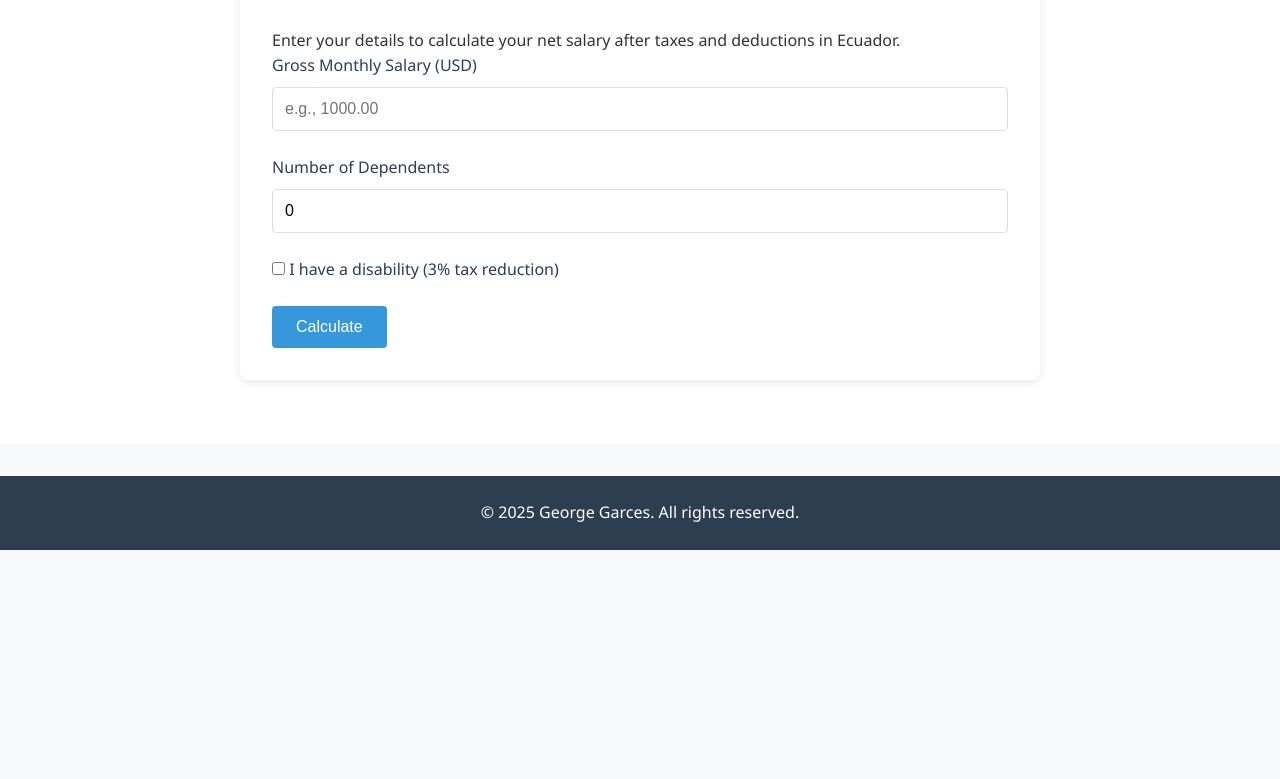
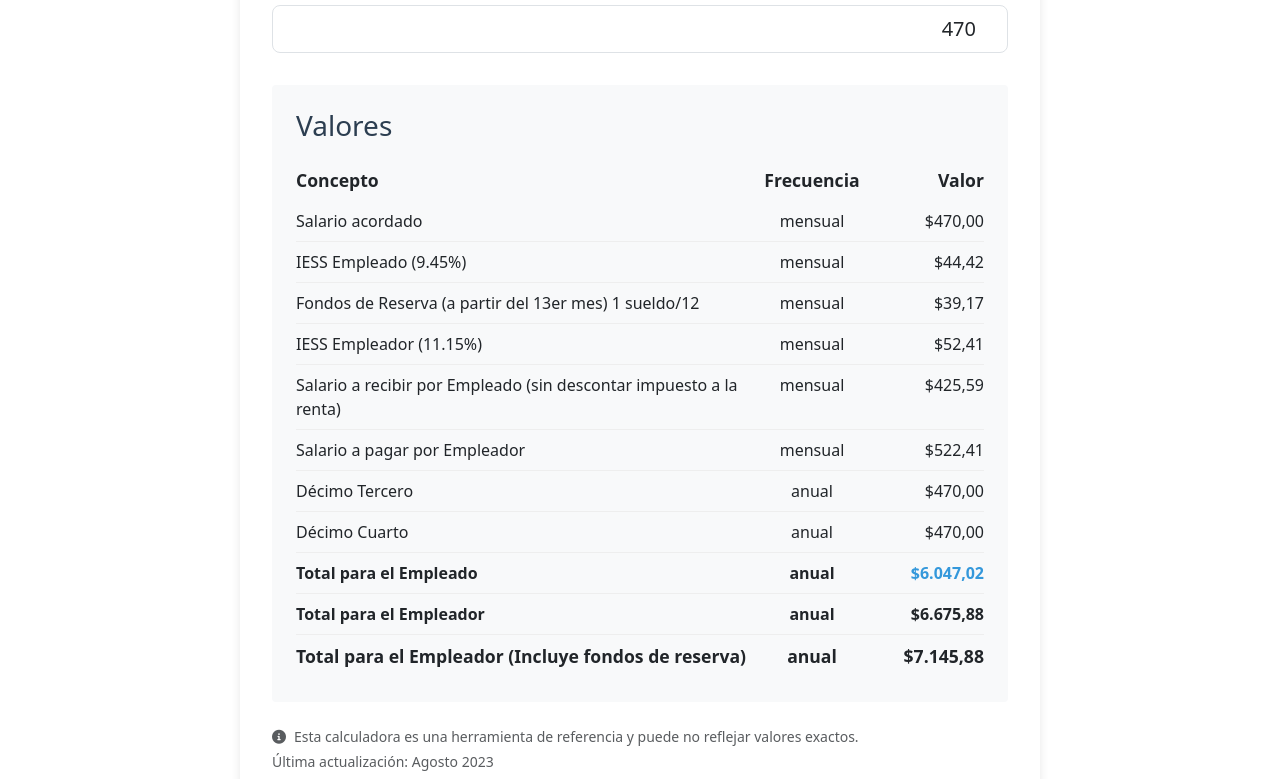
Before and after one commit to jgarces21/jgarces21.github.io, a plain HTML site: page ecuador-salary-calculator/index.html in a window 1280 px wide. Shown: the part 430-1209 px from the top of the page. Before the commit the page ends 980 px from the top, so only its background shows below. Drawn offline with nearby package versions, Linux system fonts and the light colour scheme.

Commit message:
Calculator updates

```diff
--- /dev/null
+++ b/ecuador-salary-calculator/css/styles.css
@@ -0,0 +1,104 @@
+/* Navigation styles */
+header nav {
+    margin-top: 1.5rem;
+    display: flex;
+    gap: 1.5rem;
+    justify-content: center;
+    flex-wrap: wrap;
+}
+
+.navigation-link {
+    color: rgba(255, 255, 255, 0.9);
+    text-decoration: none;
+    font-weight: 500;
+    padding: 0.5rem 1rem;
+    border-radius: 4px;
+    transition: all 0.3s ease;
+    border: 1px solid rgba(255, 255, 255, 0.2);
+}
+
+.navigation-link:hover, .navigation-link:focus {
+    background-color: rgba(255, 255, 255, 0.1);
+    color: white;
+    transform: translateY(-2px);
+    box-shadow: 0 2px 8px rgba(0, 0, 0, 0.2);
+}
+
+.navigation-link.active {
+    background-color: var(--secondary-color);
+    border-color: var(--secondary-color);
+    color: white;
+}
+
+/* Calculator specific styles */
+.calculator-container {
+    max-width: 800px;
+    margin: 0 auto;
+    padding: 2rem;
+    background: white;
+    border-radius: 8px;
+    box-shadow: 0 2px 10px rgba(0,0,0,0.1);
+}
+
+.form-group {
+    margin-bottom: 1.5rem;
+}
+
+.form-group label {
+    display: block;
+    margin-bottom: 0.5rem;
+    font-weight: 500;
+    color: var(--primary-color);
+}
+
+.form-control {
+    width: 100%;
+    padding: 0.75rem;
+    border: 1px solid #ddd;
+    border-radius: 4px;
+    font-size: 1rem;
+}
+
+.btn {
+    background-color: var(--secondary-color);
+    color: white;
+    border: none;
+    padding: 0.75rem 1.5rem;
+    border-radius: 4px;
+    cursor: pointer;
+    font-size: 1rem;
+    transition: background-color 0.3s ease;
+}
+
+.btn:hover {
+    background-color: #2980b9;
+}
+
+.results {
+    margin-top: 2rem;
+    padding: 1.5rem;
+    background-color: #f8f9fa;
+    border-radius: 4px;
+    /*display: none;*/
+}
+
+.results h3 {
+    color: var(--primary-color);
+    margin-bottom: 1rem;
+}
+
+.result-item {
+    display: flex;
+    justify-content: space-between;
+    padding: 0.5rem 0;
+    border-bottom: 1px solid #eee;
+}
+.result-item .secondary {
+    color: var(--secondary-color);
+}
+
+.result-item:last-child {
+    border-bottom: none;
+    font-weight: bold;
+    font-size: 1.1rem;
+}
--- a/ecuador-salary-calculator/index.html
+++ b/ecuador-salary-calculator/index.html
@@ -5,120 +5,21 @@
     <meta name="viewport" content="width=device-width, initial-scale=1.0">
     <title>Ecuador Salary Calculator</title>
     <link rel="stylesheet" href="../css/styles.css">
+    <link rel="stylesheet" href="./css/styles.css">
     <link rel="stylesheet" href="https://cdnjs.cloudflare.com/ajax/libs/font-awesome/6.0.0-beta3/css/all.min.css">
-    <style>
-        /* Navigation styles */
-        header nav {
-            margin-top: 1.5rem;
-            display: flex;
-            gap: 1.5rem;
-            justify-content: center;
-            flex-wrap: wrap;
-        }
-
-        .nav-link {
-            color: rgba(255, 255, 255, 0.9);
-            text-decoration: none;
-            font-weight: 500;
-            padding: 0.5rem 1rem;
-            border-radius: 4px;
-            transition: all 0.3s ease;
-            border: 1px solid rgba(255, 255, 255, 0.2);
-        }
-
-        .nav-link:hover, .nav-link:focus {
-            background-color: rgba(255, 255, 255, 0.1);
-            color: white;
-            transform: translateY(-2px);
-            box-shadow: 0 2px 8px rgba(0, 0, 0, 0.2);
-        }
-
-        .nav-link.active {
-            background-color: var(--secondary-color);
-            border-color: var(--secondary-color);
-            color: white;
-        }
-
-        /* Calculator specific styles */
-        .calculator-container {
-            max-width: 800px;
-            margin: 0 auto;
-            padding: 2rem;
-            background: white;
-            border-radius: 8px;
-            box-shadow: 0 2px 10px rgba(0,0,0,0.1);
-        }
-
-        .form-group {
-            margin-bottom: 1.5rem;
-        }
-
-        .form-group label {
-            display: block;
-            margin-bottom: 0.5rem;
-            font-weight: 500;
-            color: var(--primary-color);
-        }
-
-        .form-control {
-            width: 100%;
-            padding: 0.75rem;
-            border: 1px solid #ddd;
-            border-radius: 4px;
-            font-size: 1rem;
-        }
-
-        .btn {
-            background-color: var(--secondary-color);
-            color: white;
-            border: none;
-            padding: 0.75rem 1.5rem;
-            border-radius: 4px;
-            cursor: pointer;
-            font-size: 1rem;
-            transition: background-color 0.3s ease;
-        }
-
-        .btn:hover {
-            background-color: #2980b9;
-        }
-
-        .results {
-            margin-top: 2rem;
-            padding: 1.5rem;
-            background-color: #f8f9fa;
-            border-radius: 4px;
-            display: none;
-        }
-
-        .results h3 {
-            color: var(--primary-color);
-            margin-bottom: 1rem;
-        }
-
-        .result-item {
-            display: flex;
-            justify-content: space-between;
-            padding: 0.5rem 0;
-            border-bottom: 1px solid #eee;
-        }
-
-        .result-item:last-child {
-            border-bottom: none;
-            font-weight: bold;
-            font-size: 1.1rem;
-        }
-    </style>
+    <link href="https://cdn.jsdelivr.net/npm/bootstrap@5.3.7/dist/css/bootstrap.min.css" rel="stylesheet" integrity="sha384-LN+7fdVzj6u52u30Kp6M/trliBMCMKTyK833zpbD+pXdCLuTusPj697FH4R/5mcr" crossorigin="anonymous">
+    <script src="https://cdn.jsdelivr.net/npm/bootstrap@5.3.7/dist/js/bootstrap.bundle.min.js" integrity="sha384-ndDqU0Gzau9qJ1lfW4pNLlhNTkCfHzAVBReH9diLvGRem5+R9g2FzA8ZGN954O5Q" crossorigin="anonymous"></script>
+    <script src="./js/script.js"></script>
 </head>
 <body>
     <header>
         <div class="container">
             <h1>Ecuador Salary Calculator</h1>
             <nav>
-                <a href="../#about" class="nav-link"><i class="fas fa-user"></i> About</a>
-                <a href="../#experience" class="nav-link"><i class="fas fa-briefcase"></i> Experience</a>
-                <a href="../#local-tools" class="nav-link active"><i class="fas fa-tools"></i> Tools</a>
-                <a href="../#projects" class="nav-link"><i class="fas fa-code"></i> Projects</a>
+                <a href="../#about" class="navigation-link"><i class="fas fa-user"></i> About</a>
+                <a href="../#experience" class="navigation-link"><i class="fas fa-briefcase"></i> Experience</a>
+                <a href="../#local-tools" class="navigation-link active"><i class="fas fa-tools"></i> Tools</a>
+                <a href="../#projects" class="navigation-link"><i class="fas fa-code"></i> Projects</a>
             </nav>
         </div>
     </header>
@@ -126,48 +27,34 @@
     <section id="calculator">
         <div class="container">
             <div class="calculator-container">
-                <h2>Calculate Your Net Salary</h2>
-                <p>Enter your details to calculate your net salary after taxes and deductions in Ecuador.</p>
+                <h2>Calculadora de salarios para Ecuador</h2>
 
                 <form id="salary-form">
                     <div class="form-group">
-                        <label for="gross-salary">Gross Monthly Salary (USD)</label>
-                        <input type="number" id="gross-salary" class="form-control" required min="0" step="0.01" placeholder="e.g., 1000.00">
+                        <label for="gross-salary" class="form-label">Ingrese el salario del empleado (USD)</label>
+                        <input type="number" id="gross-salary" class="form-control form-control-lg text-end" required min="0" step="0.01" placeholder="0.00">
                     </div>
 
-                    <div class="form-group">
-                        <label for="dependents">Number of Dependents</label>
-                        <input type="number" id="dependents" class="form-control" min="0" value="0">
+                    <div id="warning" class="alert alert-warning d-none" role="alert">
+                        <i class="fas fa-exclamation-triangle me-2"></i>
+                        <span id="warning-message"></span>
                     </div>
-
-                    <div class="form-group">
-                        <label>
-                            <input type="checkbox" id="has-disability">
-                            I have a disability (3% tax reduction)
-                        </label>
-                    </div>
-
-                    <button type="submit" class="btn">Calculate</button>
                 </form>
 
                 <div id="results" class="results">
-                    <h3>Results</h3>
-                    <div class="result-item">
-                        <span>Gross Salary:</span>
-                        <span id="gross-result">$0.00</span>
+                    <h3>Valores</h3>
+                    <div id="table-header">
+                        <div class="result-item">
+                            <span class="col-8">Concepto</span>
+                            <span class="col-2 text-center">Frecuencia</span>
+                            <span class="col-2 text-end">Valor</span>
+                        </div>
                     </div>
-                    <div class="result-item">
-                        <span>IESS (Social Security):</span>
-                        <span id="iess-result">$0.00</span>
-                    </div>
-                    <div class="result-item">
-                        <span>Income Tax:</span>
-                        <span id="tax-result">$0.00</span>
-                    </div>
-                    <div class="result-item">
-                        <span>Net Salary:</span>
-                        <span id="net-result" style="color: var(--secondary-color);">$0.00</span>
-                    </div>
+                    <div id="table-body"></div>
+                </div>
+                <div class="mt-4 text-muted small">
+                    <p class="mb-1"><i class="fas fa-info-circle me-2"></i>Esta calculadora es una herramienta de referencia y puede no reflejar valores exactos.</p>
+                    <p class="mb-0">Última actualización: Agosto 2023</p>
                 </div>
             </div>
         </div>
--- /dev/null
+++ b/ecuador-salary-calculator/js/script.js
@@ -0,0 +1,128 @@
+const minimumSalary = 470; // 2025
+
+const calculate = function (salary) {
+    salary = Number(salary);
+    var CostConcept = function () {
+        this.name = '';
+        this.frequency = 'mensual';
+        this.bold = false;
+        this.value = 0;
+    };
+    var result = [];
+    var s = new CostConcept();
+    s.name = 'Salario acordado';
+    s.value = salary;
+    result.push(s);
+
+    // iess
+    var iess = new CostConcept();
+    iess.name = 'IESS Empleado (9.45%)';
+    iess.value = salary * 0.0945;
+    result.push(iess);
+
+    var fondosReserva = new CostConcept();
+    fondosReserva.name = 'Fondos de Reserva (a partir del 13er mes) 1 sueldo/12';
+    fondosReserva.value = salary / 12;
+    result.push(fondosReserva);
+
+    // iess empleador
+    var iessE = new CostConcept();
+    iessE.name = 'IESS Empleador (11.15%)';
+    iessE.value = salary * 0.1115;
+    result.push(iessE);
+
+    var salarioRecibirEmpleado = new CostConcept();
+    salarioRecibirEmpleado.name = 'Salario a recibir por Empleado (sin descontar impuesto a la renta)';
+    salarioRecibirEmpleado.value = salary - iess.value;
+    result.push(salarioRecibirEmpleado);
+
+    var salarioPagarEmpleador = new CostConcept();
+    salarioPagarEmpleador.name = 'Salario a pagar por Empleador';
+    salarioPagarEmpleador.value = salary + iessE.value;
+    result.push(salarioPagarEmpleador);
+
+    // decimo tercero
+    var d3ro = new CostConcept();
+    d3ro.name = 'Décimo Tercero';
+    d3ro.frequency = 'anual';
+    d3ro.value = salary * 12 / 12;
+    result.push(d3ro);
+
+    // decimo cuarto
+    var d4to = new CostConcept();
+    d4to.name = 'Décimo Cuarto';
+    d4to.frequency = 'anual';
+    d4to.value = minimumSalary;
+    result.push(d4to);
+
+    // Anualizado empleado
+    var anual = new CostConcept();
+    anual.name = 'Total para el Empleado';
+    anual.frequency = 'anual';
+    anual.value = (salary * 12) +
+        (iess.value * -12) +
+        (d3ro.value) +
+        (d4to.value);
+    anual.bold = true;
+    anual.secondaryColor = true;
+    result.push(anual);
+
+    // Anualizado empleador
+    var anualE = new CostConcept();
+    anualE.name = 'Total para el Empleador';
+    anualE.frequency = 'anual';
+    anualE.value = (salary * 12) +
+        (iess.value * -12) +
+        (iessE.value * 12) +
+        (d3ro.value) +
+        (d4to.value);
+    anualE.bold = true;
+    result.push(anualE);
+
+    // Anualizado empleador con fondos de reserva
+    var anualEFR = new CostConcept();
+    anualEFR.name = 'Total para el Empleador (Incluye fondos de reserva)';
+    anualEFR.frequency = 'anual';
+    anualEFR.value = (salary * 12) +
+        (iess.value * -12) +
+        (iessE.value * 12) +
+        (d3ro.value) +
+        (d4to.value) +
+        (fondosReserva.value * 12);
+    anualEFR.bold = true;
+    result.push(anualEFR);
+    return result;
+};
+
+const rowResultRender = function (item) {
+    const value = new Intl.NumberFormat('es-EC', {style: 'currency', currency: 'USD'}).format(item.value)
+    return `<div class="result-item">
+      <span class="col-8 ${item.bold ? 'fw-bold' : ''}">${item.name}</span>
+      <span class="col-2 ${item.bold ? 'fw-bold' : ''} text-center">${item.frequency}</span>
+      <span class="col-2 ${item.bold ? 'fw-bold' : ''} ${item.secondaryColor ? 'secondary' : ''} text-end">${value}</span>
+    </div>`
+}
+
+const syncUI = function (result, val) {
+    let warningElement = document.getElementById('warning');
+    if (val < minimumSalary) {
+        warningElement.classList.remove('d-none');
+    } else {
+        warningElement.classList.add('d-none');
+    }
+    document.getElementById('table-body').innerHTML = result.map(rowResultRender).join('')
+}
+
+window.onload = function () {
+    document.getElementById('gross-salary').value = minimumSalary;
+
+    let result = calculate(minimumSalary);
+    syncUI(result, minimumSalary);
+
+    document.getElementById('gross-salary').addEventListener('change', function () {
+        let val = this.value
+        let result = calculate(val);
+        syncUI(result, val);
+    });
+    document.getElementById('warning-message').innerHTML = 'El salario ingresado es menor al mínimo legal de ' + minimumSalary;
+};
```
